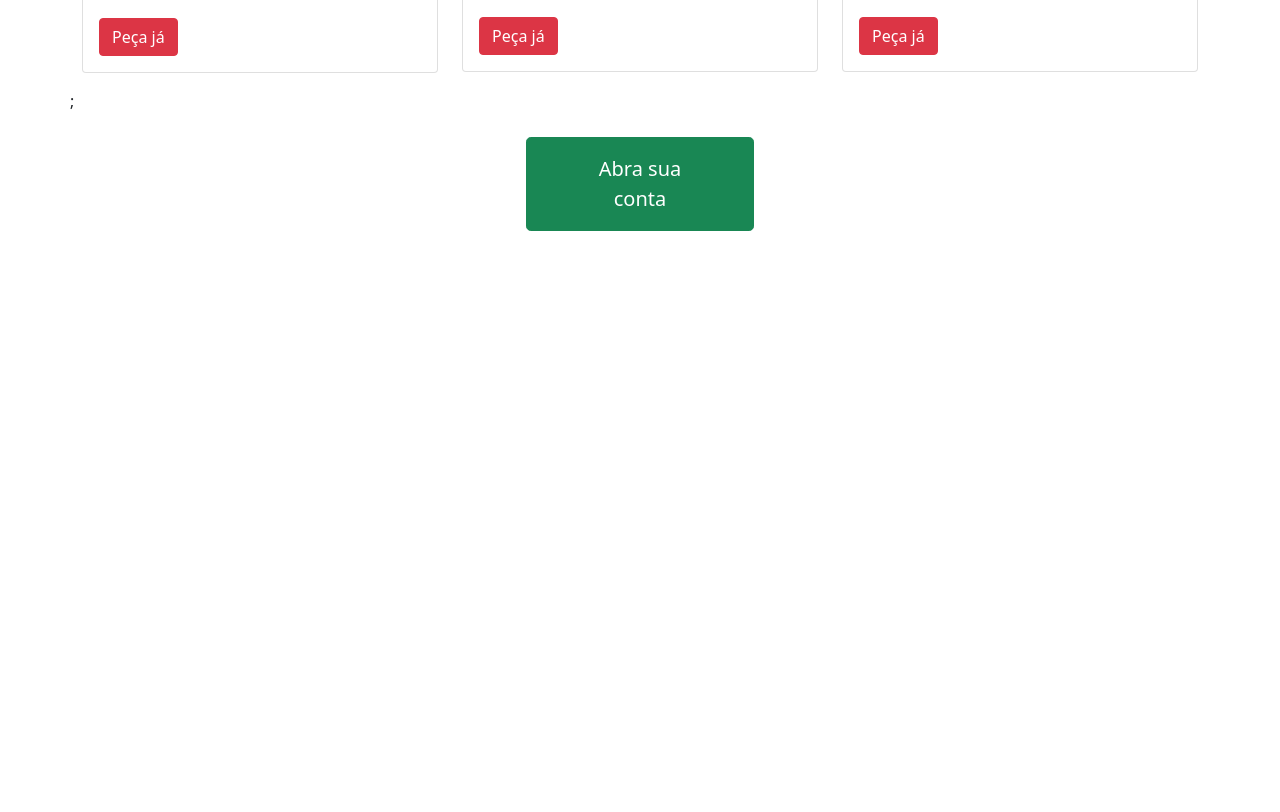
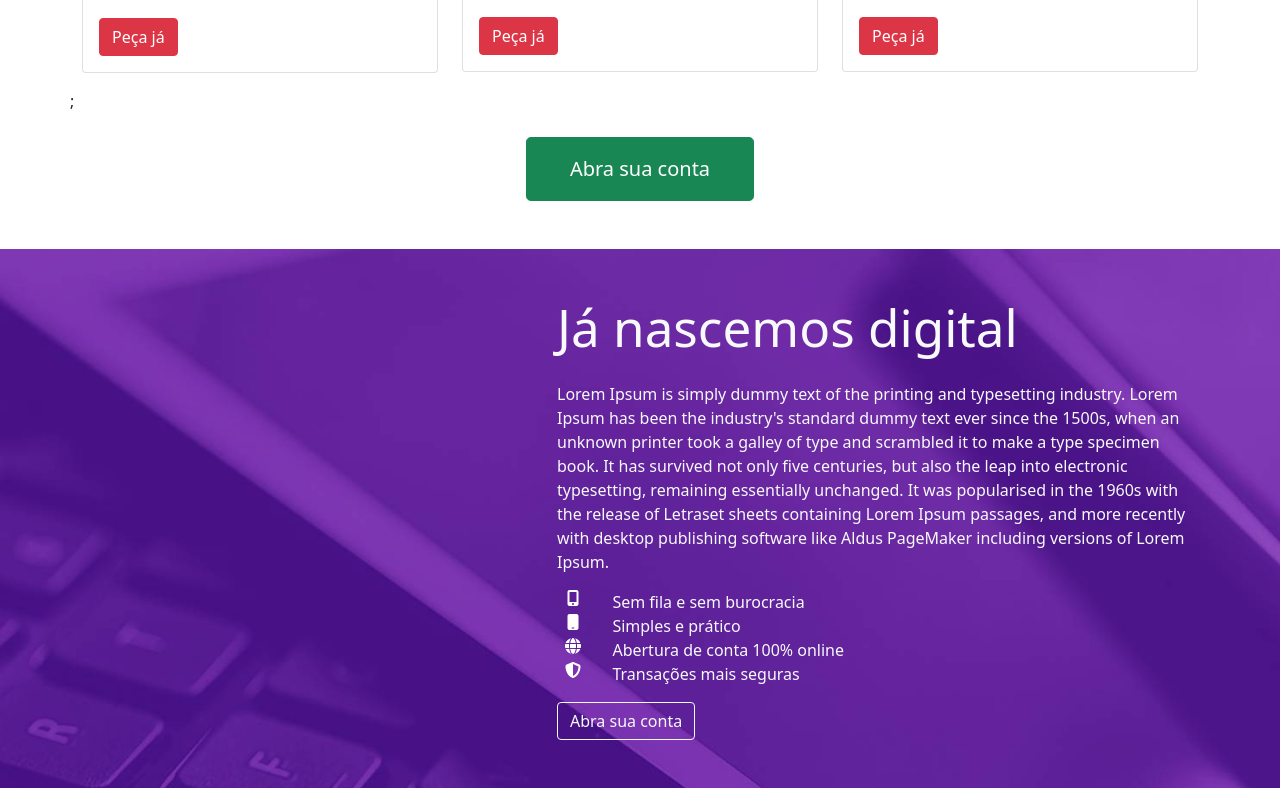
Before and after one commit to t0rciv/magbank-react, a React (Create React App) app: page / in a window 1280 px wide. Shown: the part 1400-2212 px from the top of the page. Before the commit the page ends 1655 px from the top, so only its background shows below. Built offline with nearby package versions, Linux system fonts and the light colour scheme.

Commit message:
create IconText for CreditCard and Institutional

```diff
--- a/src/App.js
+++ b/src/App.js
@@ -5,6 +5,7 @@ import CreditCard from './components/CreditCard';
 import CardList from './components/CardList';
 import CenteredButton from './components/CenteredButton';
 import './App.css';
+import Institutional from './components/Institutional';
 
 import posts from './data/posts';
 
@@ -17,6 +18,7 @@ const App = () => (
       <CreditCard />
       <CardList posts={posts} />
       <CenteredButton>Abra sua conta</CenteredButton>
+      <Institutional />
     </div>
   );
 
--- a/src/components/CenteredButton.js
+++ b/src/components/CenteredButton.js
@@ -4,7 +4,7 @@ import { Container, Row, Button } from 'react-bootstrap';
 const CenteredButton = ({ children}) => (
     <Container>
         <Row xs={2} lg={5} className='d-flex justify-content-center'>
-            <Button className='my-4 px-5 py-3' variant='success' size='lg'>
+            <Button className='my-4 px-4 py-3' variant='success' size='lg'>
                 {children}
             </Button>
         </Row>
--- a/src/components/CreditCard.js
+++ b/src/components/CreditCard.js
@@ -1,5 +1,6 @@
 import React from "react";
 import { Container, Row, Col, Image } from 'react-bootstrap';
+import IconText from "./IconText";
 import { FontAwesomeIcon } from "@fortawesome/react-fontawesome";
 import {
     faCreditCard,
@@ -20,60 +21,27 @@ const CreditCard = () => (
                 </Row>
                 <Row>
                     <Col xs={12} lg={6} className='mb-4'>
-                        <Row>
-                            <Col xs={2} className='d-flex justify-content-center'>
-                                <FontAwesomeIcon
-                                icon={faCreditCard}
-                                size='2x'
-                                color='#f05656'
-                                />
-                            </Col>
-                            <Col xs={10} className='h5 text-muted'>
-                                Crédito Pessoal
-                            </Col>
-                        </Row>
+                        <IconText icon={faCreditCard} size={2} color='#f05656' textClassName='h5 text-muted'>
+                            Crédito Pessoal
+                        </IconText>
                     </Col>
+
                     <Col xs={12} lg={6} className='mb-4'>
-                        <Row>
-                            <Col xs={2} className='d-flex justify-content-center'>
-                                <FontAwesomeIcon
-                                icon={faMobile}
-                                size='2x'
-                                color='#f05656'
-                                />
-                            </Col>
-                            <Col xs={10} className='h5 text-muted'>
-                                APP
-                            </Col>
-                        </Row>
+                        <IconText icon={faMobile} size={2} color='#f05656' textClassName='h5 text-muted'>
+                            APP
+                        </IconText>
                     </Col>
+
                     <Col xs={12} lg={6} className='mb-4'>
-                        <Row>
-                            <Col xs={2} className='d-flex justify-content-center'>
-                                <FontAwesomeIcon
-                                icon={faShoppingCart}
-                                size='2x'
-                                color='#f05656'
-                                />
-                            </Col>
-                            <Col xs={10} className='h5 text-muted'>
-                                Pagamento Online
-                            </Col>
-                        </Row>
+                        <IconText icon={faShoppingCart} size={2} color='#f05656' textClassName='h5 text-muted'>
+                            Pagamentos Online
+                        </IconText>
                     </Col>
+
                     <Col xs={12} lg={6} className='mb-4'>
-                        <Row>
-                            <Col xs={2} className='d-flex justify-content-center'>
-                                <FontAwesomeIcon
-                                icon={faWallet}
-                                size='2x'
-                                color='#f05656'
-                                />
-                            </Col>
-                            <Col xs={10} className='h5 text-muted'>
-                                Pagamento Digital
-                            </Col>
-                        </Row>
+                        <IconText icon={faWallet} size={2} color='#f05656' textClassName='h5 text-muted'>
+                            Pagamento Digital
+                        </IconText>
                     </Col>
                 </Row>
             </Col>
--- /dev/null
+++ b/src/components/IconText.js
@@ -0,0 +1,24 @@
+import React from "react"
+import { Row, Col } from 'react-bootstrap';
+import { FontAwesomeIcon } from "@fortawesome/react-fontawesome";
+
+
+const IconText = ({
+    icon,
+    size = 1,
+    color= '#000',
+    className= '',
+    textClassName = '',
+    children,
+}) => (
+    <Row>
+        <Col xs={size} className='d-flex justify-content-center'>
+            <FontAwesomeIcon icon={icon} size={`${size}x`} color={color} />
+        </Col>
+        <Col xs={12 - size} className={textClassName}>
+            {children}
+        </Col>
+    </Row>
+);
+
+export default IconText;
--- /dev/null
+++ b/src/components/Institutional.css
@@ -0,0 +1,16 @@
+.institutional {
+    background-image: url('../assets/institutional.jpg');
+    background-size: cover;
+}
+
+.institutional-title {
+    font-size: 2.5rem;
+    font-weight: 300;
+    line-height: 1.2;
+}
+
+@media (min-width: 920px) {
+    .institutional-title {
+        font-size: 3.2rem;
+    }
+}
--- /dev/null
+++ b/src/components/Institutional.js
@@ -0,0 +1,45 @@
+import React from 'react';
+import IconText from './IconText.js';
+import { Container, Col, Row, Button } from 'react-bootstrap';
+import './Institutional.css';
+import { faMobileAlt, faMobile, faGlobe, faShieldAlt } from "@fortawesome/free-solid-svg-icons";
+
+
+const Institutional = () => (
+    <section className='institutional text-light my-4 py-5'>
+        <Container>
+            <Row>
+                <Col xs={12} lg={5} />
+                <Col xs={12} lg={7}>
+                    <h2 className='institutional-title mb-4'>Já nascemos digital</h2>
+                    <p>
+                    Lorem Ipsum is simply dummy text of the printing and typesetting industry. Lorem Ipsum has been the industry's standard dummy text ever since the 1500s, when an unknown printer took a galley of type and scrambled it to make a type specimen book. It has survived not only five centuries, but also the leap into electronic typesetting, remaining essentially unchanged. It was popularised in the 1960s with the release of Letraset sheets containing Lorem Ipsum passages, and more recently with desktop publishing software like Aldus PageMaker including versions of Lorem Ipsum.
+                    </p>
+
+                    <IconText icon={faMobileAlt} color='#fff' className='mb-2'>
+                        Sem fila e sem burocracia
+                    </IconText>
+
+                    <IconText icon={faMobile} color='#fff' className='mb-2'>
+                        Simples e prático
+                    </IconText>
+
+                    <IconText icon={faGlobe} color='#fff' className='mb-2'>
+                        Abertura de conta 100% online
+                    </IconText>
+
+                    <IconText icon={faShieldAlt} color='#fff' className='mb-2'>
+                        Transações mais seguras
+                    </IconText>
+
+
+                    <Button variant='outline-light' className='mt-3'>
+                        Abra sua conta
+                    </Button>
+                </Col>
+            </Row>
+        </Container>
+    </section>
+    );
+
+export default Institutional;
```
Also changed, not shown: src/assets/institutional.jpg (added).
